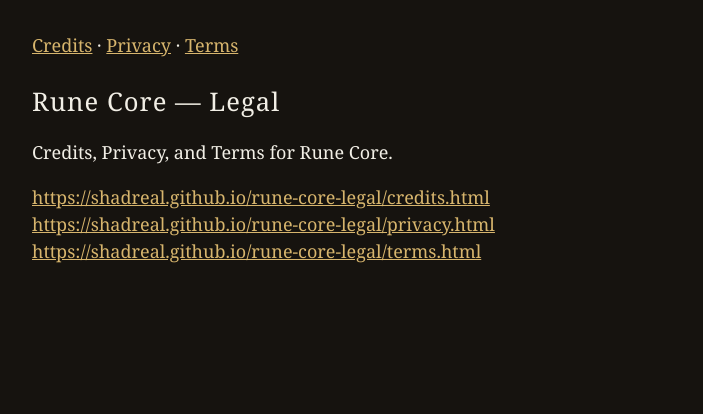
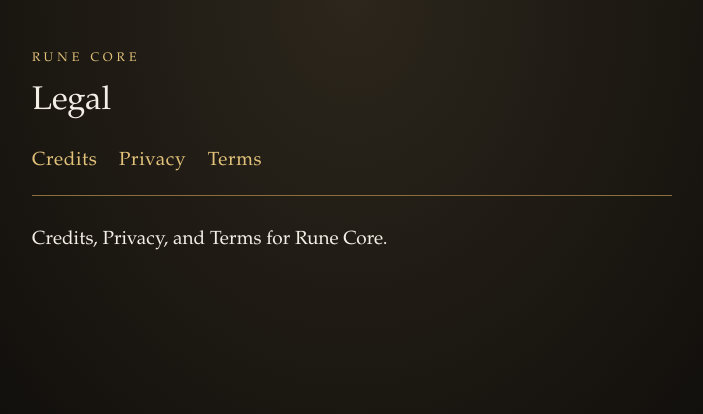
Before and after one commit to Shadreal/rune-core-legal, a plain HTML site: page legal/site/index.html in a window 1280 px wide. Shown: the whole page, without its empty margins (288-991 px from the left). Drawn offline with Linux system fonts and the light colour scheme.

Commit message:
Legal Updates

```diff
--- a/legal/site/index.html
+++ b/legal/site/index.html
@@ -5,20 +5,61 @@
 <meta name="viewport" content="width=device-width, initial-scale=1">
 <title>Rune Core — Legal</title>
 <style>
-body { margin: 0; background: #16130f; color: #f2efe6; font: 18px/1.5 Georgia, serif; }
-main { max-width: 40rem; margin: 0 auto; padding: 2rem 1.25rem 4rem; }
-a { color: #d7b56d; }
-nav { margin-bottom: 1.5rem; }
-h1 { font-size: 1.6rem; font-weight: normal; letter-spacing: 0.04em; }
+:root {
+  --ink: #f4efe6;
+  --gold: #e2c27a;
+  --gold-dim: #8a6e3d;
+  --bg: #100e0b;
+}
+body {
+  margin: 0;
+  min-height: 100vh;
+  color: var(--ink);
+  background:
+    radial-gradient(ellipse at top, #2c261c 0%, var(--bg) 58%);
+  font: 19px/1.65 Palatino, "Palatino Linotype", Georgia, serif;
+}
+main {
+  max-width: 40rem;
+  margin: 0 auto;
+  padding: 3rem 1.5rem 4.5rem;
+}
+header {
+  border-bottom: 1px solid var(--gold-dim);
+  margin-bottom: 1.75rem;
+  padding-bottom: 1.15rem;
+}
+.mark {
+  margin: 0 0 0.4rem;
+  color: var(--gold);
+  font-size: 0.78rem;
+  letter-spacing: 0.32em;
+  text-transform: uppercase;
+}
+h1 {
+  margin: 0 0 1rem;
+  font-size: 2.05rem;
+  font-weight: normal;
+}
+nav a {
+  color: var(--gold);
+  text-decoration: none;
+  margin-right: 1.35rem;
+  letter-spacing: 0.03em;
+}
+nav a:hover { text-decoration: underline; }
+p { margin: 0 0 1.05rem; }
+a { color: var(--gold); }
 </style>
 </head>
 <body>
 <main>
-<nav><a href="credits.html">Credits</a> · <a href="privacy.html">Privacy</a> · <a href="terms.html">Terms</a></nav>
-<h1>Rune Core — Legal</h1>
-<p>Credits, Privacy, and Terms for Rune Core.</p><p><a href="https://shadreal.github.io/rune-core-legal/credits.html">https://shadreal.github.io/rune-core-legal/credits.html</a><br>
-<a href="https://shadreal.github.io/rune-core-legal/privacy.html">https://shadreal.github.io/rune-core-legal/privacy.html</a><br>
-<a href="https://shadreal.github.io/rune-core-legal/terms.html">https://shadreal.github.io/rune-core-legal/terms.html</a></p>
+<header>
+<p class="mark">Rune Core</p>
+<h1>Legal</h1>
+<nav><a href="credits.html">Credits</a><a href="privacy.html">Privacy</a><a href="terms.html">Terms</a></nav>
+</header>
+<p>Credits, Privacy, and Terms for Rune Core.</p>
 </main>
 </body>
 </html>
```
Also changed, not shown: legal/site/credits.html (+50 -7 lines), legal/site/privacy.html (+51 -8 lines), legal/site/terms.html (+51 -8 lines).
